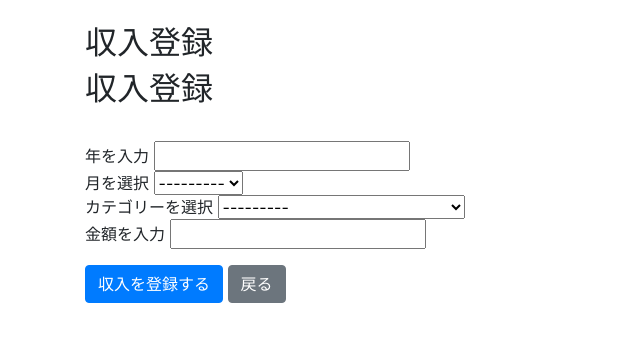
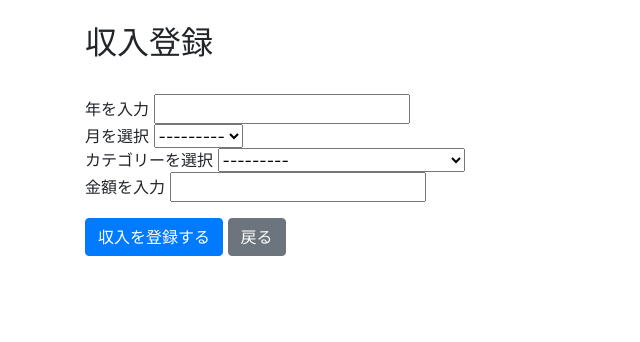
Before and after one commit to Franco-M-Enzian/ScholarManage, a Django app: page /finances/income/add/ in a window 1280 px wide. Shown: the part 56-398 px from the top of the page, without its empty margins (0-640 px from the left). Run offline with Django 5.2, Linux system fonts and the light colour scheme; the visitor is signed in with stand-in values (Sample User, id 1); some libraries are stand-ins or nearby versions.

Commit message:
不要なh2タグを削除

```diff
--- a/templates/finances/expense_add.html
+++ b/templates/finances/expense_add.html
@@ -6,7 +6,6 @@
 支出登録
 {% endblock header %}
 {% block content %}
-<h2>支出登録</h2>
 
 <div>
   <br>
--- a/templates/finances/income_add.html
+++ b/templates/finances/income_add.html
@@ -6,7 +6,6 @@
 収入登録
 {% endblock header %}
 {% block content %}
-<h2>収入登録</h2>
 
 <div>
   <br>
```
